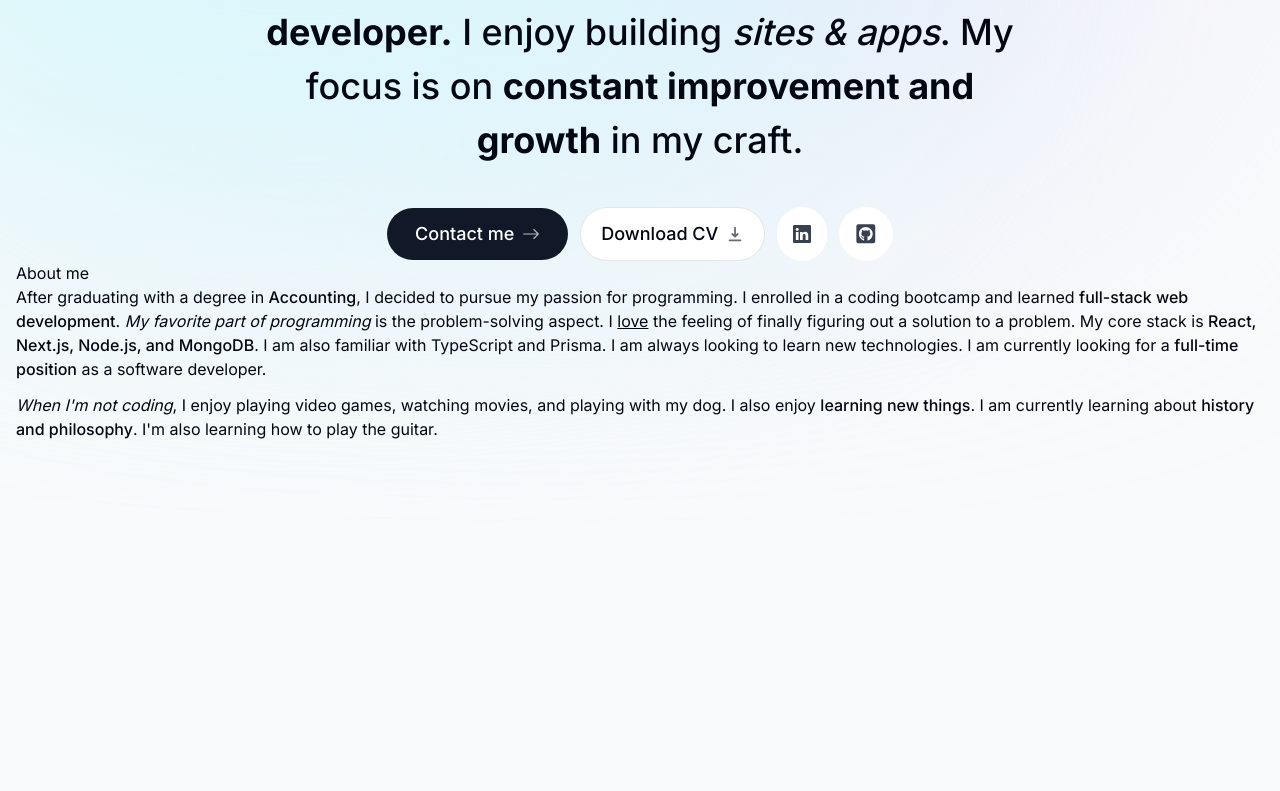
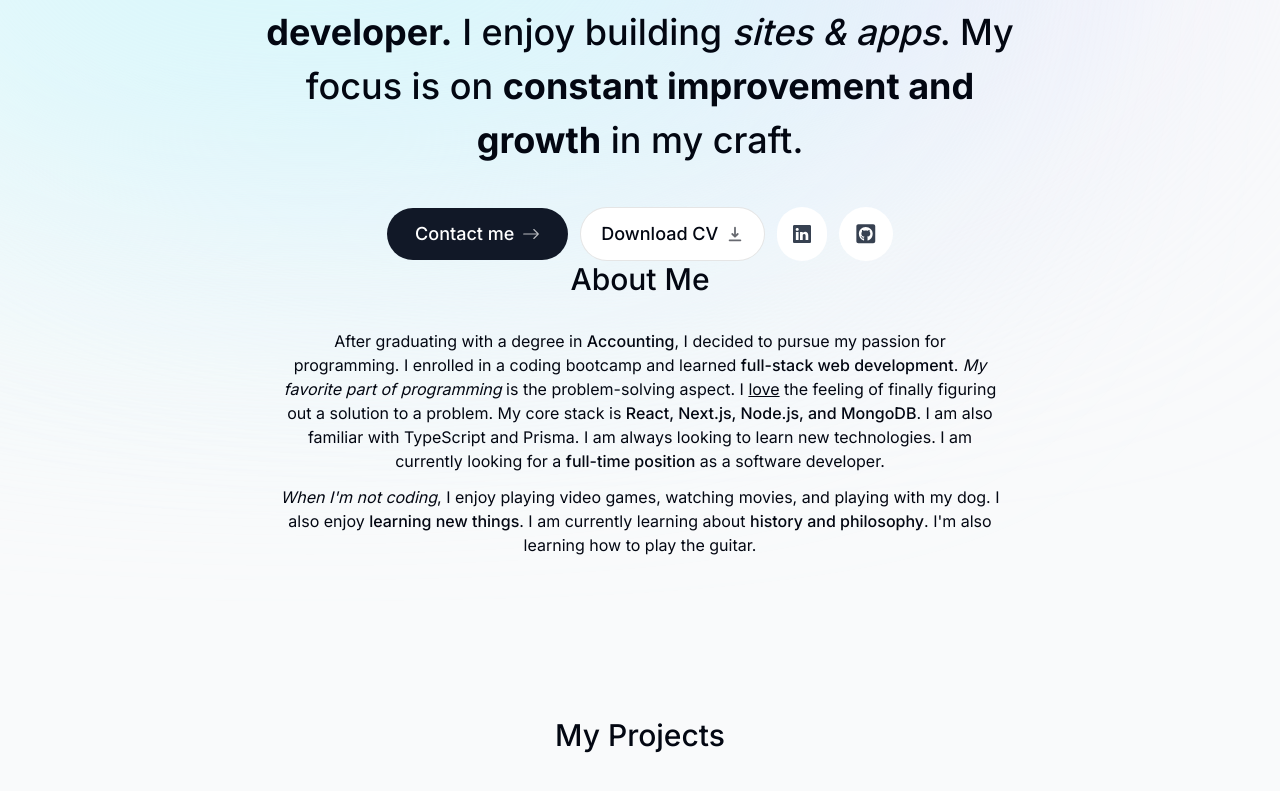
Before and after one commit to HadzhieV777/portfolio, a Next.js app: page / in a window 1280 px wide. Shown: the part 305-1096 px from the top of the page. Built offline with nearby package versions, Linux system fonts and the light colour scheme.

Commit message:
Add animation to about, create Projects section

```diff
--- a/app/page.tsx
+++ b/app/page.tsx
@@ -1,11 +1,14 @@
 import About from "@/components/About";
 import Hero from "@/components/Hero";
+import Projects from "@/components/Projects";
 
 export default function Home() {
   return (
     <main className="flex flex-col items-center px-4">
       <Hero />
+      {/* TODO Add space between Hero and About */}
       <About />
+      <Projects />
     </main>
   );
 }
--- a/components/About.tsx
+++ b/components/About.tsx
@@ -1,9 +1,19 @@
+"use client";
+
 import React from "react";
+import SectionHeading from "./section-heading";
+import { motion } from "framer-motion";
 
 export default function About() {
   return (
-    <section>
-      <h2>About me</h2>
+    // TODO Edit text
+    <motion.section
+      className="mb-28 max-w-[45rem] text-center leading sm:mb-40"
+      initial={{ opacity: 0, y: 100 }}
+      animate={{ opacity: 1, y: 0 }}
+      transition={{ delay: 0.175 }}
+    >
+      <SectionHeading>About Me</SectionHeading>
       <p className="mb-3">
         After graduating with a degree in{" "}
         <span className="font-medium">Accounting</span>, I decided to pursue my
@@ -30,6 +40,6 @@
         <span className="font-medium">history and philosophy</span>. I'm also
         learning how to play the guitar.
       </p>
-    </section>
+    </motion.section>
   );
 }
--- /dev/null
+++ b/components/Projects.tsx
@@ -0,0 +1,10 @@
+import React from 'react'
+import SectionHeading from './section-heading'
+
+export default function Projects() {
+  return (
+    <section>
+        <SectionHeading>My Projects</SectionHeading>
+    </section>
+  )
+}
--- /dev/null
+++ b/components/section-heading.tsx
@@ -0,0 +1,9 @@
+import React from "react";
+
+type SectionHeadingProps = {
+  children: React.ReactNode;
+};
+
+export default function SectionHeading({ children }: SectionHeadingProps) {
+  return <h2 className="text-3xl font-medium capitalize mb-8">{children}</h2>;
+}
```
